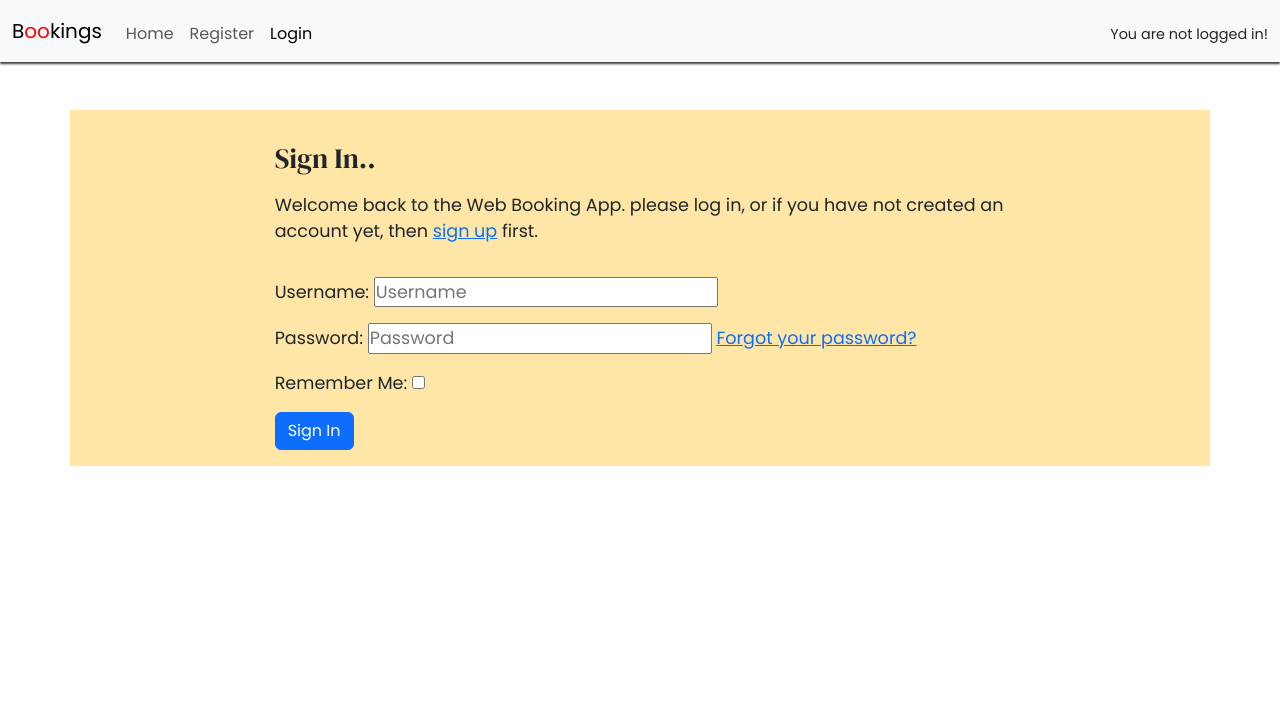
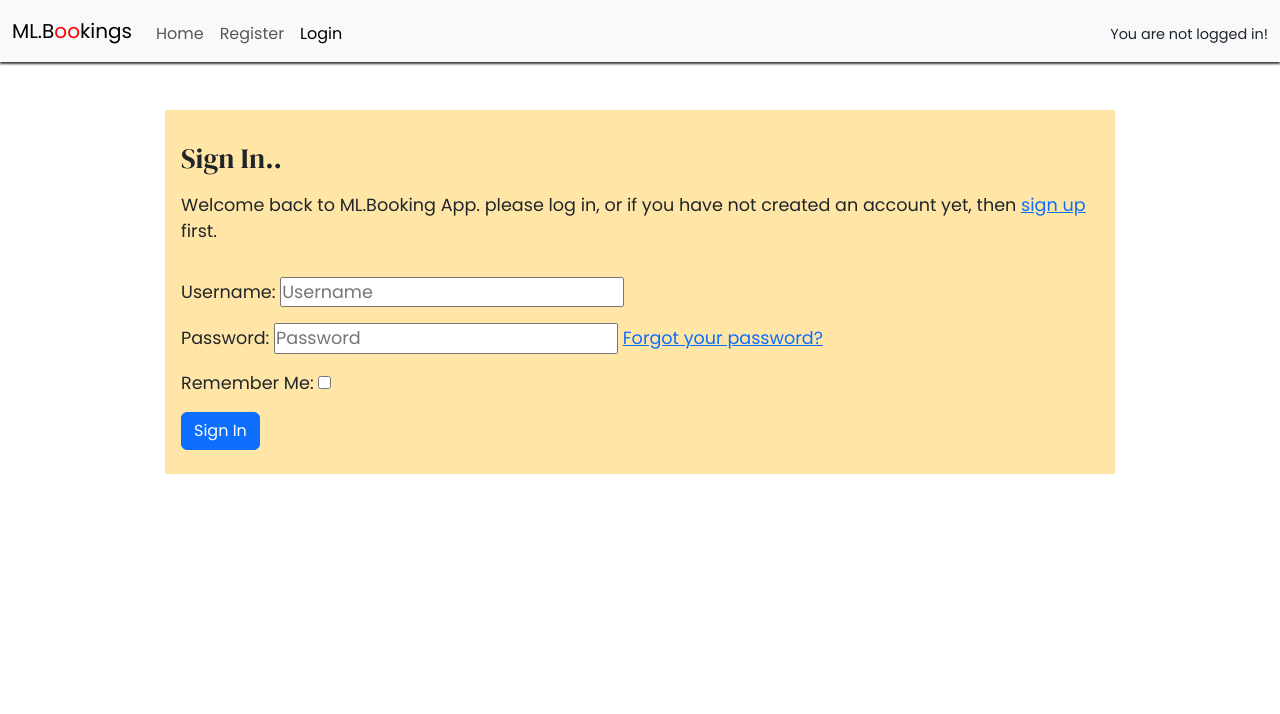
Before and after one commit to kasemdeautsch/PP4, a Django app: page /accounts/login/ in a window 1280 px wide. Shown: the top 714 px of the page. Run offline with Django 4.2, Linux system fonts and the light colour scheme; parts of the project's set-up code (start-up, migrations or seed data) failed here and were passed over; some libraries are stand-ins or nearby versions.

Commit message:
re-add files to commit

```diff
--- a/booking/forms.py
+++ b/booking/forms.py
@@ -42,7 +42,7 @@ class ReservationForm(forms.ModelForm):
         Meta class using the :model: `Booking.Reservation`.
         """
         model = Reservation
-        fields = ('name', 'email', 'date', 'time', 'notes',)
+        fields = ('name',  'date', 'time', 'email', 'notes',)
 
     def clean_time(self):
         """
--- a/booking/templates/booking/index.html
+++ b/booking/templates/booking/index.html
@@ -11,7 +11,7 @@
         <div class="card-body text-center card-color">
           <h1 class="card-title mb-3 h2">Book me!</h1>
           <p class="card-text mb-4">
-            Wellcome to our <strong>Booking system</strong> home page.<br />
+            Wellcome to our <strong>ML.Booking system</strong> home page.<br />
           </p>
           <!-- Check if there is logged in user to display buttons -->
           {% if user.is_authenticated %}
--- a/booking/templates/booking/make_reservation.html
+++ b/booking/templates/booking/make_reservation.html
@@ -3,8 +3,6 @@
 {% block make %}
 <!-- Form in a Boostrap column to Book a reservation-->
 <div class="container">
-  <p>{{ reservation_form.non_field_errors }}</p>
-     {{ form.non_field_errors }}
   <div class="row">
     <div class="col-md-10 col-lg-8">
       <form
@@ -14,7 +12,6 @@
         action=""
       >
         <h3 class="card-title pb-2">Make Booking:</h3>
-        <p>{{ reservation_form.non_field_errors }}</p>
         <div class="p-3">{{ reservation_form | crispy}}</div>
 
         {% csrf_token %}
--- a/booking/templates/booking/reservation_list.html
+++ b/booking/templates/booking/reservation_list.html
@@ -14,10 +14,13 @@
           {% if reservations_count == 0 %}
           <p>You have no Bookings!</p>
           {% else %}
+          <!-- Loop over the reservations in the database to display it -->
+           <!-- The reservations are related to a specific user and was checked in the view -->
           {% for reservation in reservations %}
           <p class="card-text mb-4" id="reservation{{ reservation.id}}">
             {{ reservation }}
           </p>
+          <!-- Only display the buttons to the correct user -->
           {% if user.is_authenticated and reservation.user == request.user %}
           <button
             class="btn btn-warning me-3 mb-3 btn-delete"
--- a/static/css/style.css
+++ b/static/css/style.css
@@ -65,6 +65,10 @@ p {
     color: red;
 }
 
+form.signup p > label {
+    display: block;
+}
+
 /*Footer*/
 footer {
     background-color:#f4f3ee;
@@ -93,3 +97,8 @@ footer {
         margin-bottom: 0;
     }
 }
+@media screen and (min-width: 500px) {
+    form.signup p > label {
+        display: inline-block;
+    }
+}
--- a/templates/account/base.html
+++ b/templates/account/base.html
@@ -12,7 +12,7 @@
     {% block body %}
 
     {% if messages %}
-    <div>
+    <div>{% blocktrans %}
       <strong>{% trans "Messages:" %}</strong>
       <ul>
         {% for message in messages %}
--- a/templates/account/login.html
+++ b/templates/account/login.html
@@ -7,13 +7,15 @@
 <!-- Bootstrap elements and classes to login page -->
  <!-- 'Code institute' login page-->
 {% block content %}
-<div class="container card-color p-3 mt-5">
+<div class="container mt-5">
  <div class="row">
-    <div class="col-md-8 mt-3 offset-md-2">
+  <div class="col-10 card-color offset-1 p-3">
+    <div class="row">
+      <div class="col mt-3">
         <h3 class="mb-3">{% trans "Sign In.." %}</h3>
         <p>
           {% blocktrans %}
-        Welcome back to the Web Booking App.
+          Welcome back to ML.Booking App.
           please log in, or if you have not created an account yet,
           then <a class="link" href="{{ signup_url }}">sign up</a> first.
           {% endblocktrans %}
@@ -21,7 +23,7 @@
       </div>
     </div>
     <div class="row">
-    <div class="col-md-8 mt-3 offset-md-2">
+      <div class="col mt-3">
         <form class="login" method="POST" action="{% url 'account_login' %}">
           {% csrf_token %}
           {{ form.as_p }}
@@ -32,11 +34,13 @@
             value="{{ redirect_field_value }}"
           />
           {% endif %}
-        <button class="btn btn-primary right" type="submit">
+          <button class="btn btn-primary right mb-2" type="submit">
             {% trans "Sign In" %}
           </button>
         </form>
       </div>
     </div>
   </div>
+ </div>
+</div>
 {% endblock %}
--- a/templates/base.html
+++ b/templates/base.html
@@ -25,14 +25,15 @@
     />
     <!-- Custom CSS -->
     <link rel="stylesheet" href="{% static 'css/style.css' %}" />
-    <title>Web Booking</title>
+    <title>ML.Booking</title>
   </head>
   <body class="d-flex flex-column h-100 main-bg">
+    <!-- Idea from Blog post project -->
     <!-- Navigation -->
     <nav class="navbar navbar-expand-md bg-body-tertiary">
       <div class="container-fluid">
         <a class="navbar-brand" href="{% url 'home' %}"
-          >B<span class="o-brand">oo</span>kings</a
+          >ML.B<span class="o-brand">oo</span>kings</a
         >
         <button
           class="navbar-toggler"
@@ -139,6 +140,7 @@
       <!-- Form to edit reservations -->
       {% endblock %}
     </main>
+    <!-- Idea from previous project -->
     <!-- Footer -->
     <footer class="container-fluid footer py-3">
       <div class="row">
```
Also changed, not shown: templates/account/logout.html (+8 -4 lines), templates/account/signup.html (+8 -3 lines), README.md, static/images/erd.png (added). Lines whose indentation alone changed are shown as unchanged.
